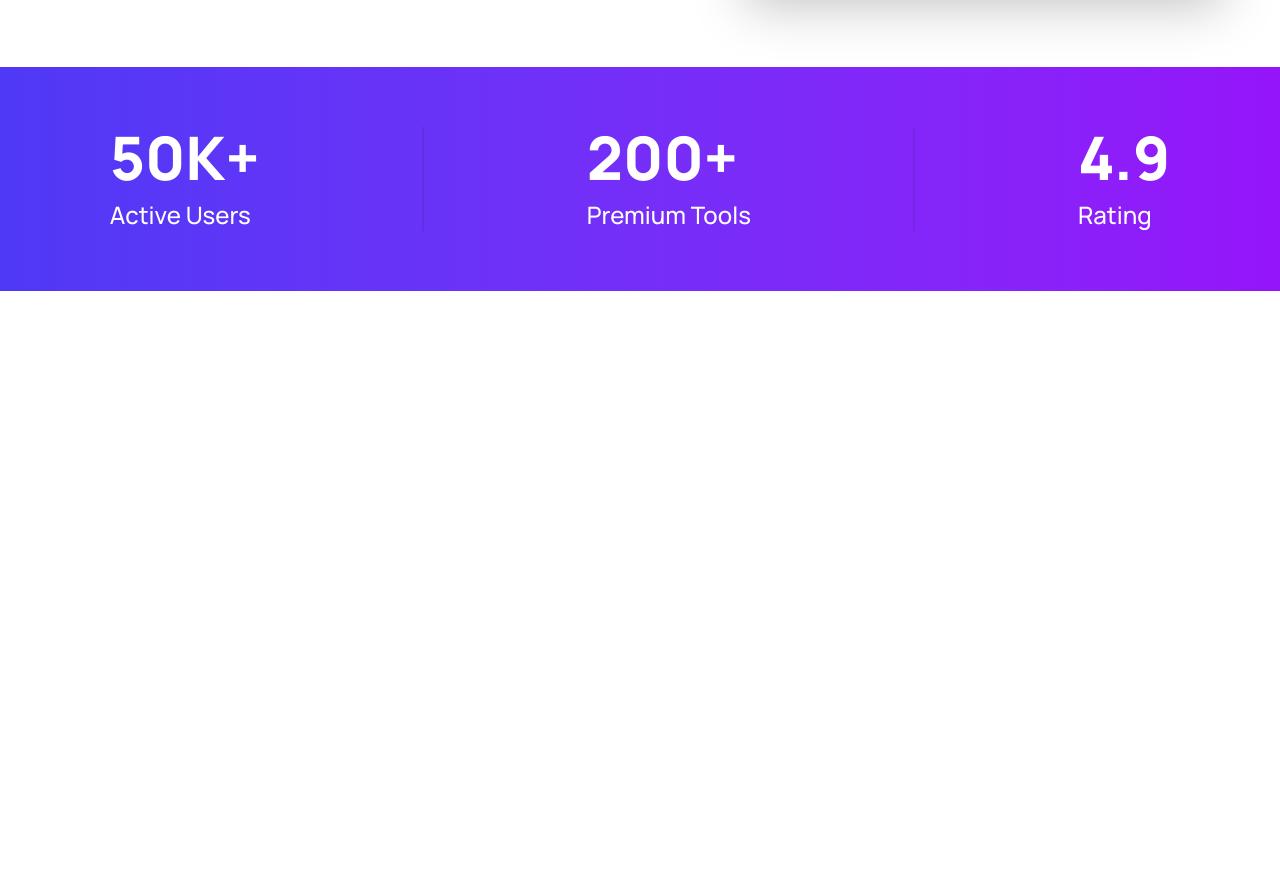
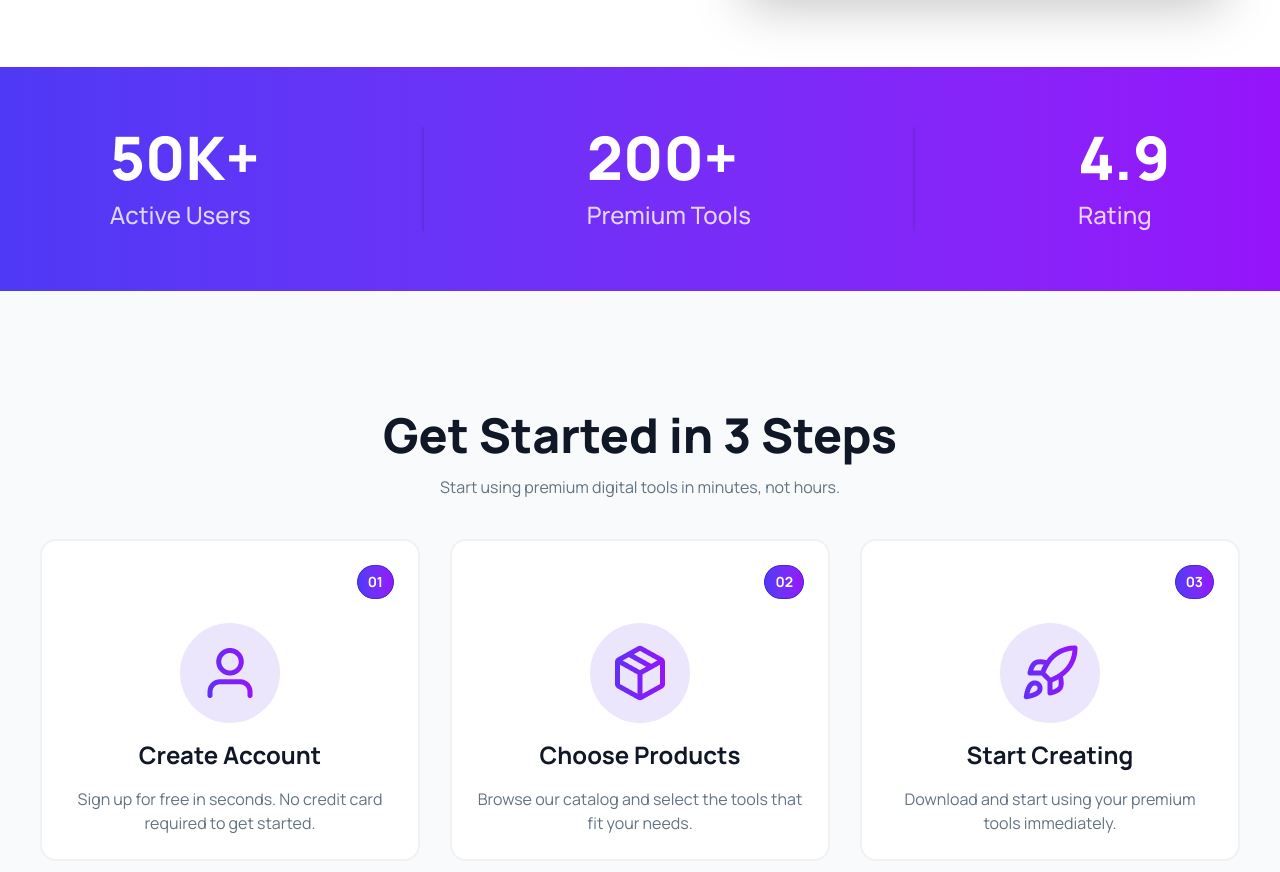
Before and after one commit to FahmidaAkterShimu/B13-Assignment-06, a React (Vite) app: page / in a window 1280 px wide. Shown: the part 760-1632 px from the top of the page. Before the commit the page ends 1051 px from the top, so only its background shows below. Built offline with nearby package versions, Linux system fonts and the light colour scheme.

Commit message:
added Steps section

```diff
--- a/src/App.jsx
+++ b/src/App.jsx
@@ -2,6 +2,7 @@ import './App.css'
 import Banner from './components/Banner'
 import Counter from './components/Counter'
 import Navbar from './components/Navbar'
+import Steps from './components/Steps'
 
 function App() {
 
@@ -10,6 +11,7 @@ function App() {
       <Navbar></Navbar>
       <Banner></Banner>
       <Counter></Counter>
+      <Steps></Steps>
     </>
   )
 }
--- a/src/components/Banner.jsx
+++ b/src/components/Banner.jsx
@@ -24,13 +24,13 @@ const Banner = () => {
                             <div className="status status-primary"></div>
                         </div> New: AI-Powered Tools Available </div>
 
-                    <h1 className="text-4xl md:text-7xl font-bold md:font-extrabold leading-12 md:leading-20">Supercharge Your Digital Workflow</h1>
-                    <p className="max-w-158 text-md md:text-lg md:leading-8 text-[#627382] py-6">
+                    <h1 className="text-4xl md:text-7xl font-bold md:font-extrabold text-[#101727] leading-12 md:leading-20">Supercharge Your Digital Workflow</h1>
+                    <p className="md:max-w-158 text-md md:text-lg md:leading-8 text-[#627382] py-6">
                         Access premium AI tools, design assets, templates, and productivity
                         software—all in one place. Start creating faster today. <br />
                         Explore Products
                     </p>
-                    <div className='flex gap-4'>
+                    <div className='flex gap-2 md:gap-4'>
                         <button className="btn btn-primary bg-linear-to-r from-[#4F39F6] to-[#9514FA] text-white rounded-full">Explore Products</button>
                         <button className='btn btn-outline btn-primary rounded-full border-[#4F39F6] hover:bg-[#4F39F6] text-base font-bold'>
                             {/* <img src="Play.png" alt="" /> */}
--- a/src/components/Counter.jsx
+++ b/src/components/Counter.jsx
@@ -2,21 +2,21 @@ import React from 'react';
 
 const Counter = () => {
     return (
-        <div className='bg-linear-to-r from-[#4F39F6] to-[#9514FA] py-15'>
-            <div className='max-w-300 mx-auto flex justify-around items-center text-white'>
+        <div className='bg-linear-to-r from-[#4F39F6] to-[#9514FA] py-10 md:py-15'>
+            <div className='max-w-300 mx-auto flex flex-col md:flex-row justify-around items-center gap-10 md:gap-0 text-white'>
                 <div>
-                    <h1 className='text-6xl font-extrabold mb-3'>50K+</h1>
-                    <p className='text-2xl font-medium'>Active Users</p>
+                    <h1 className='text-5xl md:text-6xl font-extrabold mb-2 md:mb-3'>50K+</h1>
+                    <p className='text-xl md:text-2xl font-medium opacity-80'>Active Users</p>
                 </div>
-                <div className='divider divider-horizontal w-4'></div>
+                <div className='hidden md:flex divider divider-horizontal w-4'></div>
                 <div>
-                    <h1 className='text-6xl font-extrabold mb-3'>200+</h1>
-                    <p className='text-2xl font-medium'>Premium Tools</p>
+                    <h1 className='text-5xl md:text-6xl font-extrabold mb-2 md:mb-3'>200+</h1>
+                    <p className='text-xl md:text-2xl font-medium opacity-80'>Premium Tools</p>
                 </div>
-                <div className='divider divider-horizontal w-4'></div>
+                <div className='hidden md:flex divider divider-horizontal w-4'></div>
                 <div>
-                    <h1 className='text-6xl font-extrabold mb-3'>4.9</h1>
-                    <p className='text-2xl font-medium'>Rating</p>
+                    <h1 className='text-5xl md:text-6xl font-extrabold mb-2 md:mb-3'>4.9</h1>
+                    <p className='text-xl md:text-2xl font-medium opacity-80'>Rating</p>
                 </div>
             </div>
         </div>
--- /dev/null
+++ b/src/components/Steps.jsx
@@ -0,0 +1,67 @@
+import React from 'react';
+
+const Steps = () => {
+    return (
+        <div className='bg-[#F9FAFC] py-30 mx-4 lg:mx-0'>
+            <div className='max-w-300 mx-auto'>
+
+                <div className='text-center mb-10'>
+                    <h2 className='text-5xl font-extrabold text-[#101727] mb-4'>Get Started in 3 Steps</h2>
+                    <p className='text-base text-[#627382]'>Start using premium digital tools in minutes, not hours.</p>
+                </div>
+
+                <div className='grid grid-cols-1 md:grid-cols-2 lg:grid-cols-3 justify-between gap-7.5'>
+
+                    {/* card */}
+                    <div className='bg-white rounded-2xl border-2 border-[#F1F1F1] p-6'>
+                        <div className='flex justify-end mb-6'>
+                            <div className="badge badge-primary badge-xs bg-linear-to-r from-[#4F39F6] to-[#9514FA] text-white font-bold py-4 px-2.5 rounded-full text-sm">01</div>
+                        </div>
+
+                        <div className='flex flex-col justify-center items-center text-center gap-4'>
+                            <div className='rounded-full bg-[#EBE6FB] p-5'>
+                                <img src="user.png" alt="" />
+                            </div>
+                            <h3 className='text-2xl font-bold text-[#101727]'>Create Account</h3>
+                            <p className='text-base text-[#627382]'>Sign up for free in seconds. No credit card required to get started.</p>
+                        </div>
+                    </div>
+
+                    {/* card */}
+                    <div className='bg-white rounded-2xl border-2 border-[#F1F1F1] p-6'>
+                        <div className='flex justify-end mb-6'>
+                            <div className="badge badge-primary badge-xs bg-linear-to-r from-[#4F39F6] to-[#9514FA] text-white font-bold py-4 px-2.5 rounded-full text-sm">02</div>
+                        </div>
+
+                        <div className='flex flex-col justify-center items-center text-center gap-4'>
+                            <div className='rounded-full bg-[#EBE6FB] p-5'>
+                                <img src="package.png" alt="" />
+                            </div>
+                            <h3 className='text-2xl font-bold text-[#101727]'>Choose Products</h3>
+                            <p className='text-base text-[#627382]'>Browse our catalog and select the tools that fit your needs.</p>
+                        </div>
+                    </div>
+
+                    {/* card */}
+                    <div className='bg-white rounded-2xl border-2 border-[#F1F1F1] p-6'>
+                        <div className='flex justify-end mb-6'>
+                            <div className="badge badge-primary badge-xs bg-linear-to-r from-[#4F39F6] to-[#9514FA] text-white font-bold py-4 px-2.5 rounded-full text-sm">03</div>
+                        </div>
+
+                        <div className='flex flex-col justify-center items-center text-center gap-4'>
+                            <div className='rounded-full bg-[#EBE6FB] p-5'>
+                                <img src="rocket.png" alt="" />
+                            </div>
+                            <h3 className='text-2xl font-bold text-[#101727]'>Start Creating</h3>
+                            <p className='text-base text-[#627382]'>Download and start using your premium tools immediately.</p>
+                        </div>
+                    </div>
+
+                </div>
+            </div>
+        </div>
+    );
+};
+
+export default Steps; <div>
+</div>
```
